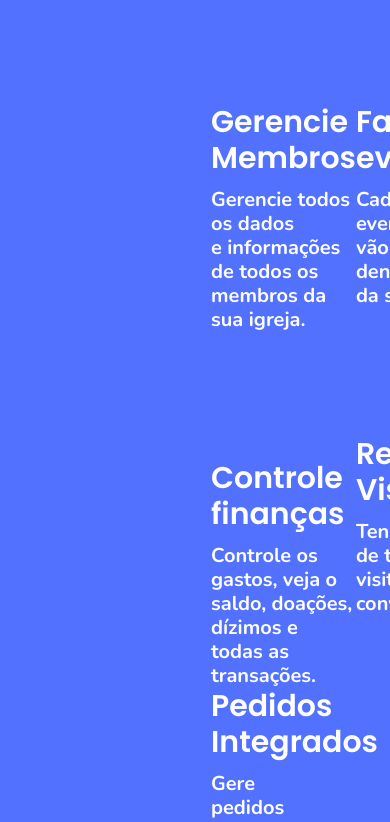
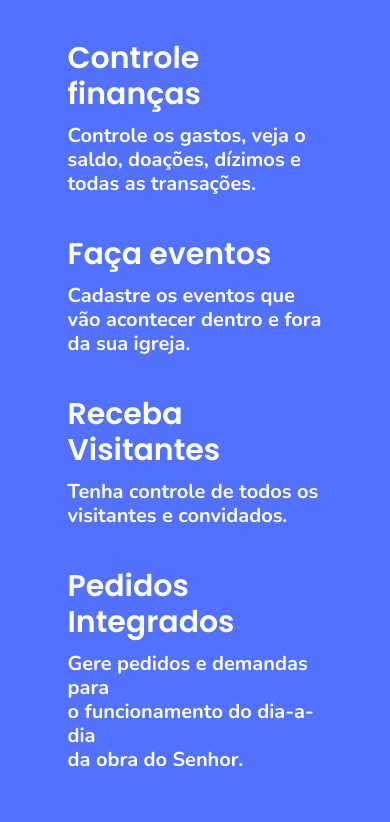
Before and after one commit to lucasdeangelo/obreiro-digital-website, a Next.js app: page / in a window 390 px wide. Shown: the part 2282-3104 px from the top of the page. Built offline with nearby package versions, Linux system fonts and the light colour scheme.

Commit message:
Add - Estilização mobile da section Recursos

```diff
--- a/app/components/recursos/recursos.tsx
+++ b/app/components/recursos/recursos.tsx
@@ -5,43 +5,43 @@ import mockupRecursos from '@/public/images/mockup_recursos.png'
 const Recursos: React.FC = () => {
   return (
     <main id="recursos">
-        <div className='bg-azul px-[25vh] py-[18vh]'>
+        <div className='bg-azul px-[8vh] py-[8vh] md:px-[25vh] md:py-[18vh]'>
             <div>
                 <h2 className='text1 text-white text-5xl text-center'>Recursos</h2>
                 <p className='text2 text-white text-2xl text-center mt-3'>Principais recursos e funcionalidades<br/>do Obreiro Digital:</p>
             </div>
 
-            <div className='flex mt-14'>
+            <div className='flex flex-col md:flex-row mt-14'>
                 <div>
-                    <div className='mt-12'>
+                    <div className='md:mt-12'>
                         <h3 className='text1 text-white text-3xl'>Gerencie Membros</h3>
                         <p className='text2 text-white text-xl leading-6 mt-3'>Gerencie todos os dados<br/>e informações de todos os<br/>membros da sua igreja.</p>
                     </div>
 
-                    <div className='mt-32'>
+                    <div className='mt-10 md:mt-32'>
                         <h3 className='text1 text-white text-3xl'>Controle finanças</h3>
                         <p className='text2 text-white text-xl leading-6 mt-3'>Controle os gastos, veja o<br/>saldo, doações, dízimos e<br/>todas as transações.</p>
                     </div>
                 </div>
 
-                <Image src={mockupRecursos} width={850} height={550} alt=''/>
+                <Image className='hidden md:flex' src={mockupRecursos} width={850} height={550} alt=''/>
 
                 <div>
-                    <div className='mt-12'>
+                    <div className='mt-10 md:mt-12'>
                         <h3 className='text1 text-white text-3xl'>Faça eventos</h3>
                         <p className='text2 text-white text-xl leading-6 mt-3'>Cadastre os eventos que<br/>vão acontecer dentro e fora<br/>da sua igreja.</p>
                     </div>
 
-                    <div className='mt-32'>
+                    <div className='mt-10 md:mt-32'>
                         <h3 className='text1 text-white text-3xl'>Receba Visitantes</h3>
                         <p className='text2 text-white text-xl leading-6 mt-3'>Tenha controle de todos os<br/>visitantes e convidados.</p>
                     </div>
                 </div>
             </div>
 
-            <div>
-                <h3 className='text1 text-white text-3xl text-center'>Pedidos Integrados</h3>
-                <p className='text2 text-white text-xl leading-6 mt-3 text-center'>Gere pedidos e demandas para<br/>o funcionamento do dia-a-dia<br/>da obra do Senhor.</p>
+            <div className='mt-10'>
+                <h3 className='text1 text-white text-3xl md:text-center'>Pedidos Integrados</h3>
+                <p className='text2 text-white text-xl leading-6 mt-3 md:text-center'>Gere pedidos e demandas para<br/>o funcionamento do dia-a-dia<br/>da obra do Senhor.</p>
             </div>
         </div>
     </main>
```
